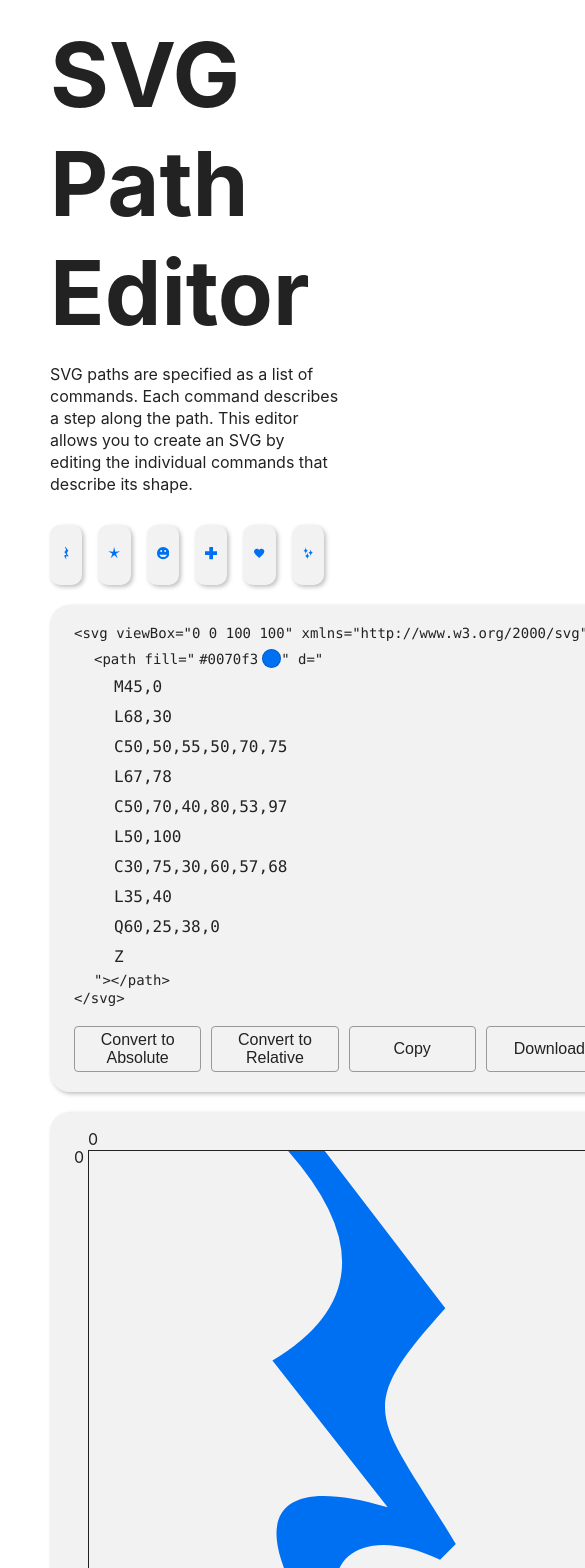
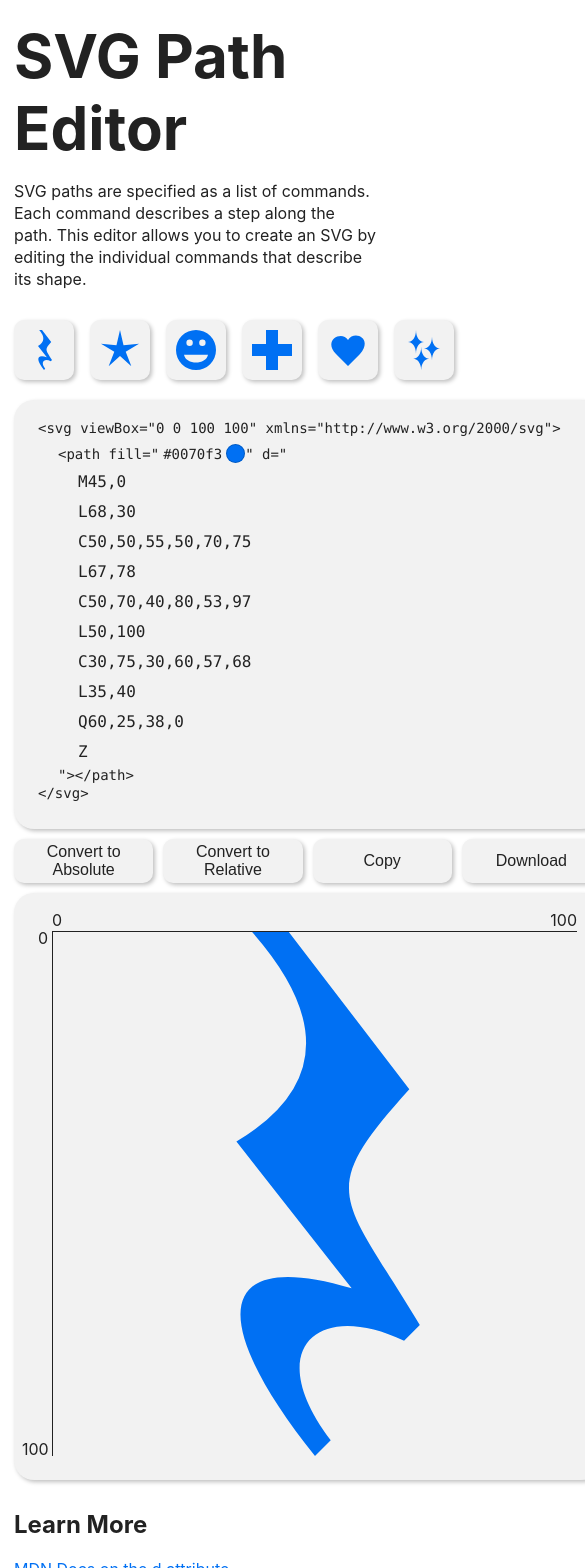
Before and after one commit to rfauver/svg_path_editor, a Next.js app: page / in a window 390 px wide. Shown: the top 1568 px of the page, 585 px wide, since content can reach past the window. Built offline with nearby package versions, Linux system fonts and the light colour scheme.

Commit message:
update button row design

```diff
--- a/components/button_row.jsx
+++ b/components/button_row.jsx
@@ -24,11 +24,21 @@ export default function ButtonRow({ svgText, commands, setInstructions }) {
   };
   const onAbsoluteClicked = e => {
     if (e && e.button !== 0) return;
-    setInstructions(commands.map(command => command.absoluteInstruction()));
+    setInstructions(
+      commands.map(command => ({
+        raw: command.absoluteInstruction(),
+        uuid: command.uuid,
+      }))
+    );
   };
   const onRelativeClicked = e => {
     if (e && e.button !== 0) return;
-    setInstructions(commands.map(command => command.relativeInstruction()));
+    setInstructions(
+      commands.map(command => ({
+        raw: command.relativeInstruction(),
+        uuid: command.uuid,
+      }))
+    );
   };
 
   const onPress = clickHandler => e => {
--- a/components/editor.jsx
+++ b/components/editor.jsx
@@ -1,4 +1,3 @@
-import ButtonRow from '../components/button_row';
 import ColorPicker from '../components/color_picker';
 import Command from '../components/command';
 import { SURROUNDING_TEXT } from '../utils/constants';
@@ -8,10 +7,8 @@ import styles from '../styles/editor.module.scss';
 export default function Editor({
   commands,
   fillColor,
-  svgText,
   setFillColor,
   setCursorPosition,
-  setInstructions,
   updateInstructions,
   addCommand,
   removeCommand,
@@ -37,11 +34,6 @@ export default function Editor({
       ))}
       <div className={styles.indented}>{SURROUNDING_TEXT[3]}</div>
       <div>{SURROUNDING_TEXT[4]}</div>
-      <ButtonRow
-        svgText={svgText}
-        commands={commands}
-        setInstructions={setInstructions}
-      />
     </div>
   );
 }
--- a/pages/index.js
+++ b/pages/index.js
@@ -4,6 +4,7 @@ import ExampleShapes from '../components/example_shapes';
 import Head from '../components/head';
 import LearnMore from '../components/learn_more';
 import Viewer from '../components/viewer';
+import ButtonRow from '../components/button_row';
 import CommandModel from '../models/command_model';
 import { SURROUNDING_TEXT, SHAPES } from '../utils/constants';
 import classnames from 'classnames';
@@ -96,17 +97,22 @@ export default function Home() {
       </div>
       <ExampleShapes fillColor={fillColor} setInstructions={setInstructions} />
       <main className={classnames('main', styles.main)}>
+        <div className={styles.sectionWrapper}>
           <div className={styles.section}>
             <Editor
               commands={commands}
               fillColor={fillColor}
-            svgText={svgText}
               setFillColor={setFillColor}
               setCursorPosition={setCursorPosition}
-            setInstructions={setInstructions}
               updateInstructions={updateInstructions}
               addCommand={addCommand}
               removeCommand={removeCommand}
+            />
+          </div>
+          <ButtonRow
+            svgText={svgText}
+            commands={commands}
+            setInstructions={setInstructions}
           />
         </div>
 
--- a/styles/button_row.module.scss
+++ b/styles/button_row.module.scss
@@ -1,26 +1,25 @@
 .component {
+  height: 60px;
   margin-top: auto;
-  padding-top: 18px;
+  padding-top: 10px;
   display: flex;
+  gap: 10px;
 
   button {
     cursor: pointer;
     flex: 1;
     font-size: 16px;
     padding: 4px 6px;
-    border-radius: 4px;
-    border: 1px solid #999;
+    border-radius: 10px;
+    border: none;
+    box-shadow: 2px 2px 4px rgba(0, 0, 0, 0.25);
     background-color: var(--panel-color);
     color: var(--text-color);
     svg {
       height: 16px;
     }
-    &:not(:first-child) {
-      margin-left: 10px;
-    }
     &:hover {
-      background-color: var(--background-color);
-      box-shadow: var(--input-shadow);
+      background-color: var(--button-hover-color);
     }
     &:active {
       transform: scale(0.95);
--- a/styles/example_shapes.module.scss
+++ b/styles/example_shapes.module.scss
@@ -5,7 +5,7 @@
 }
 
 .shape {
-  width: 60px;
+  min-width: 60px;
   height: 60px;
   background-color: var(--panel-color);
   border-radius: 10px;
@@ -16,7 +16,7 @@
   cursor: pointer;
 
   &:hover {
-    background-color: var(--background-color);
+    background-color: var(--button-hover-color);
   }
 
   &:active {
--- a/styles/globals.css
+++ b/styles/globals.css
@@ -9,6 +9,7 @@
   --link-color: #0070f3;
   --toggle-disabled-color: #ccc;
   --info-color: #777;
+  --button-hover-color: #e2e3e5;
   --input-shadow: 1px 1px 4px rgba(0, 0, 0, 0.08);
   --annotation-shadow: 3px 3px 4px 1px rgba(0, 0, 0, 0.16);
 }
@@ -22,6 +23,7 @@
     --link-color: #5da4f6;
     --toggle-disabled-color: var(--input-color);
     --info-color: #ccc;
+    --button-hover-color: #444851;
     --input-shadow: 2px 2px 8px rgba(0, 0, 0, 0.3);
     --annotation-shadow: 4px 4px 8px 1px rgba(0, 0, 0, 0.4);
   }
--- a/styles/home.module.scss
+++ b/styles/home.module.scss
@@ -1,17 +1,26 @@
 .container {
   min-height: 100vh;
   max-width: 1500px;
-  padding: 0 50px;
+  padding: 0 24px;
   margin: 0 auto;
   display: flex;
   flex-direction: column;
   align-items: center;
+
+  @media (max-width: 1060px) {
+    max-width: 790px;
+    padding: 0 14px;
+  }
 }
 
 .heading {
   font-size: 90px;
   width: 100%;
   margin: 20px 0 0;
+
+  @media (max-width: 1060px) {
+    font-size: 60px;
+  }
 }
 
 .intro {
@@ -35,17 +44,28 @@
   grid-template-columns: repeat(2, 1fr);
   column-gap: 30px;
   width: 100%;
+  margin: 10px 0;
   @media (max-width: 1060px) {
     grid-template-columns: 1fr;
   }
 }
 
+.sectionWrapper {
+  display: flex;
+  flex-direction: column;
+
+  @media (max-width: 1060px) {
+    max-width: 750px;
+    margin-bottom: 10px;
+  }
+}
+
 .section {
+  height: 100%;
   background-color: var(--panel-color);
   border-radius: 20px;
   box-shadow: 2px 2px 4px rgba(0, 0, 0, 0.25);
   padding: 20px 24px;
-  margin: 10px 0;
   @media (max-width: 1060px) {
     max-width: 750px;
   }
```
Lines whose indentation alone changed are shown as unchanged.
